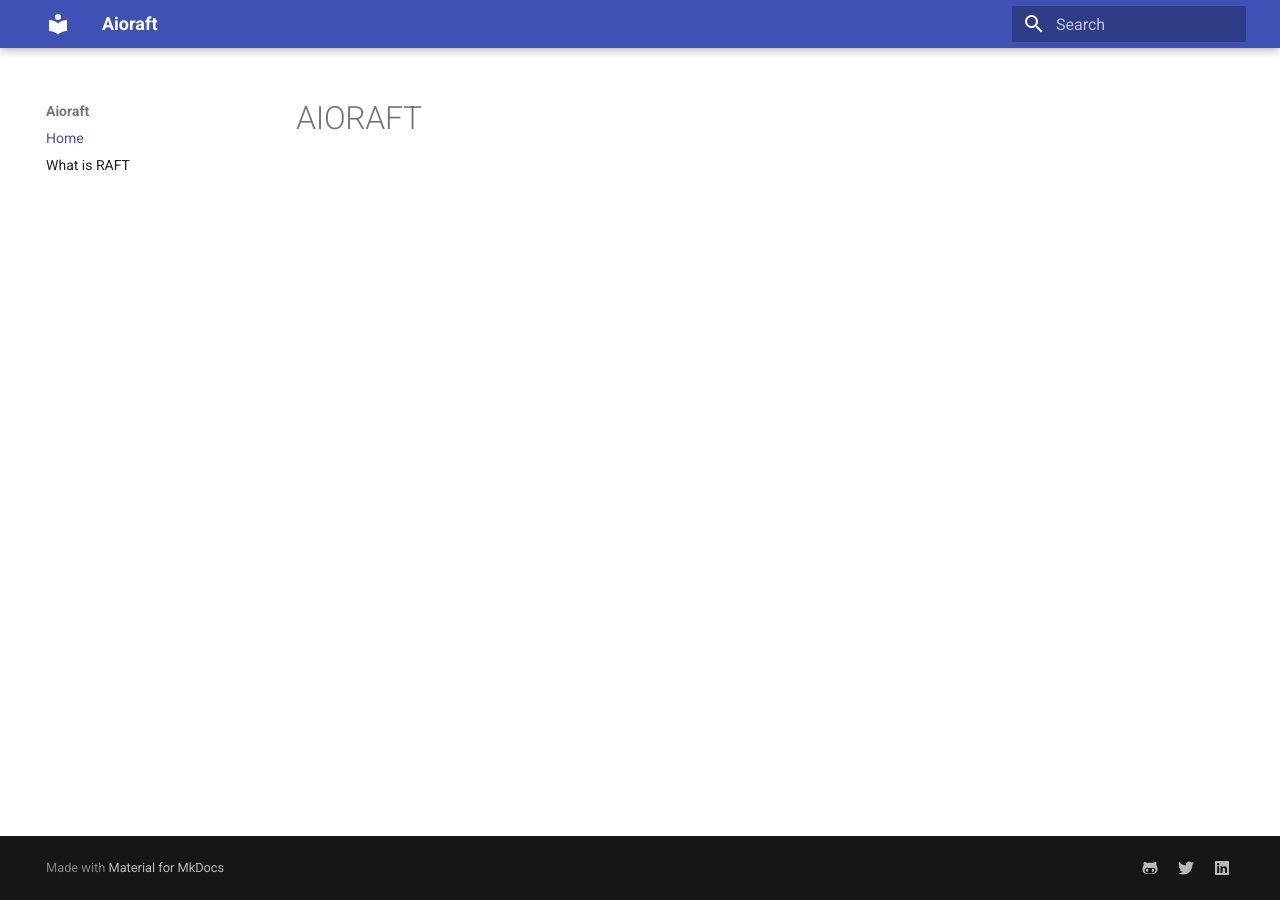
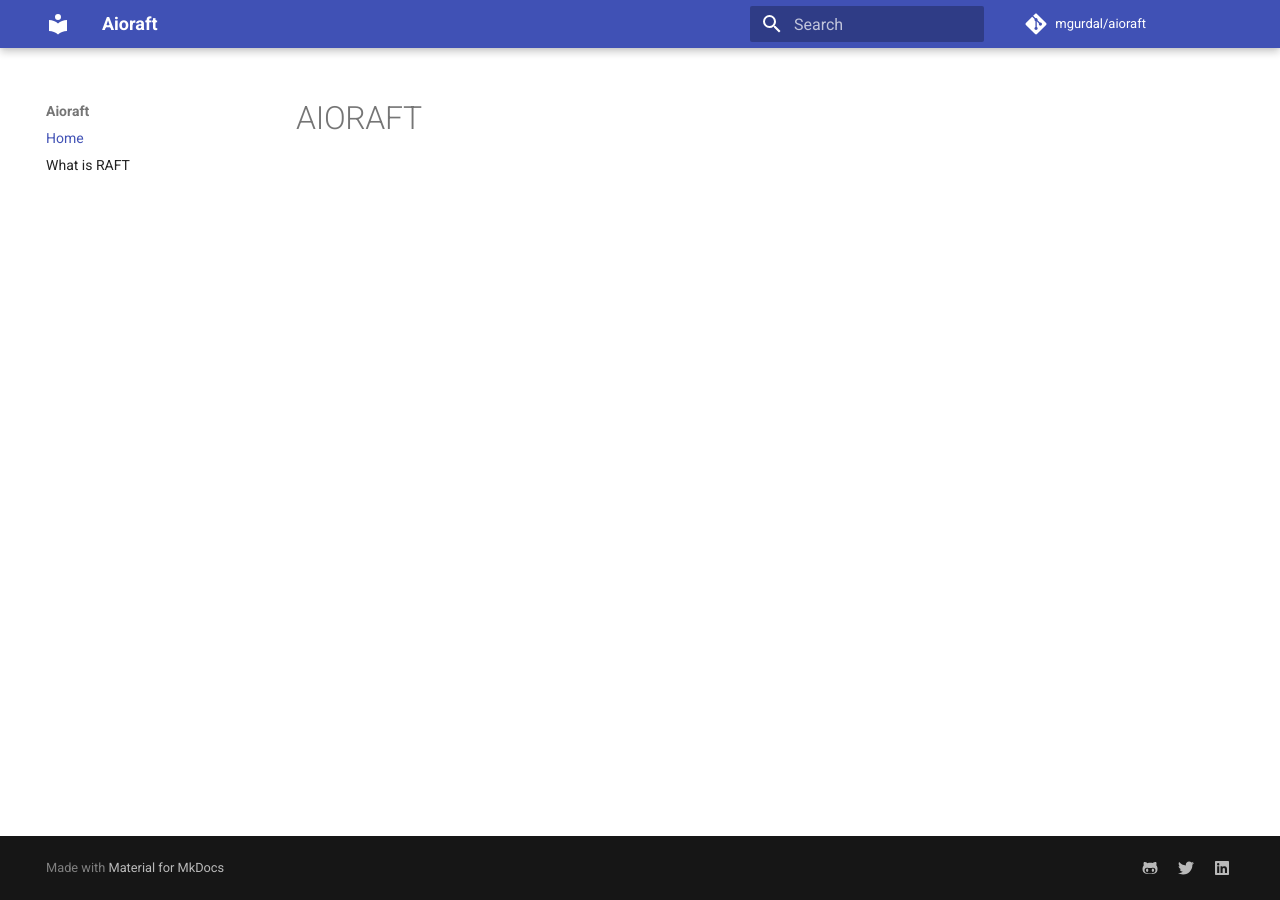
Before and after one commit to mgurdal/aioraft, an MkDocs documentation site: the page built from docs/index.md, in a window 1280 px wide. Built offline with MkDocs 1.6.1 and Material for MkDocs 9.7.7, drawn with Linux system fonts in a browser that asks for light colours; comment, search, counter and statistics services are not loaded.

Commit message:
Add repo info
Author:    mgurdal <mgurdal@protonmail.com>

```diff
--- a/mkdocs.yml
+++ b/mkdocs.yml
@@ -2,6 +2,10 @@ site_name: Aioraft
 site_description: Asyncronous python RAFT implementation
 site_author: Mehmet Gürdal
 site_url: https://mgurdal.github.io/aioraft
+
+repo_name: mgurdal/aioraft
+repo_url: https://github.com/mgurdal/aioraft
+edit_uri: https://github.com/mgurdal/aioraft/blob/master/docs
 
 
 nav:
```
